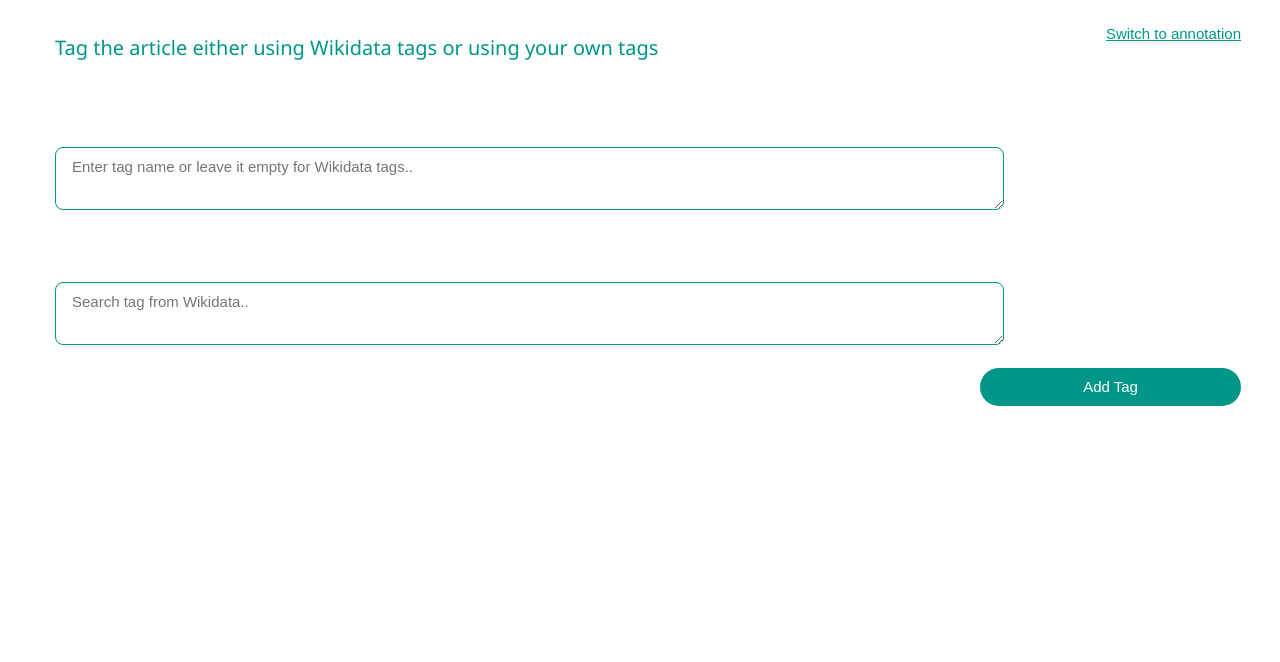
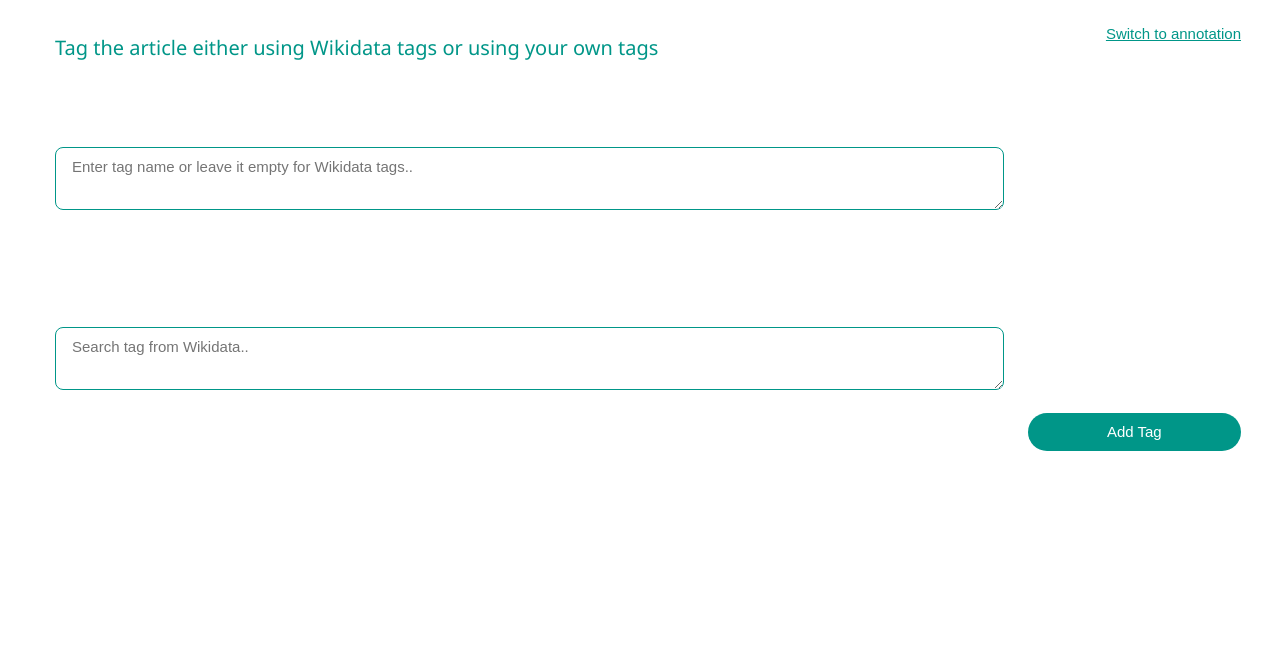
Before and after one commit to Swe574-Group4/Swe574-Group4, a Django app: template medicles/templates/medicles/detail.html in a window 1280 px wide. Shown: the part 325-987 px from the top of the page. Run offline with Django 3.2, Linux system fonts and the light colour scheme; the template is opened without the code that fills it, so the values that code supplies are empty; the visitor is signed in with stand-in values (Sample User, id 1); some libraries are stand-ins or nearby versions.

Commit message:
add annotatin button position fixed

```diff
--- a/medicles/templates/medicles/detail.html
+++ b/medicles/templates/medicles/detail.html
@@ -302,6 +302,7 @@
                               name="user_def_tag_key" id="id_user_def_tag_key"
                               class="w3-left-align w3-button w3-white w3-border w3-border-teal w3-round-xxlarge w3-hover-gray"
                               style="width:80%; border-radius: 8px"></textarea>
+                    <br><br>
 
                     <br><br>
                     <label for="tag_key"><b></b></label>
@@ -310,8 +311,7 @@
                               style="width:80%; border-radius: 8px"></textarea>
                     <br><br>
                     <input type="submit" value="Add Tag" id="tagBT" class="w3-teal w3-button w3-round-xxlarge"
-                           style="width:22%; float: right">
-                    <br><br>
+                           style="width:18%; float: right">
 
 
                     <br><br><br><br><br><br><br><br><br><br>
@@ -334,7 +334,7 @@
                               readonly
                               name="user_def_annotation_key" id="textToBeAnnotated"
                               class="w3-left-align w3-button w3-white w3-border w3-border-teal w3-round-xxlarge w3-hover-gray"
-                              style="width:60%; border-radius: 8px"></textarea>
+                              style="width:80%; border-radius: 8px"></textarea>
 
                     <a href="javascript:void(0);" class="icon w3-text-teal" style="margin-left: 30px"
                        onclick="cancelAnnotationProcess()">
@@ -345,7 +345,7 @@
                     <label for="annotation_key"><b></b></label>
                     <textarea
                             class=" w3-border-teal"
-                            style="border-radius: 8px; width: 100%; padding: 7px"
+                            style="border-radius: 8px; width: 80%; padding: 7px"
                             disabled
                             id="annotationField"
                             name="annotation_key"
@@ -354,7 +354,7 @@
                     <br><br>
 
                     <input type="submit" value="Add Annotation" id="annotationBT"
-                           class="w3-teal w3-button w3-round-xxlarge" style="width:22%" disabled>
+                           class="w3-teal w3-button w3-round-xxlarge" style="width:18%; float: right" disabled>
 
                     <label for="annotation_indices"><b></b></label>
                     <input name="annotation_start_index" type="hidden" id="annotationStartIndex"
```
